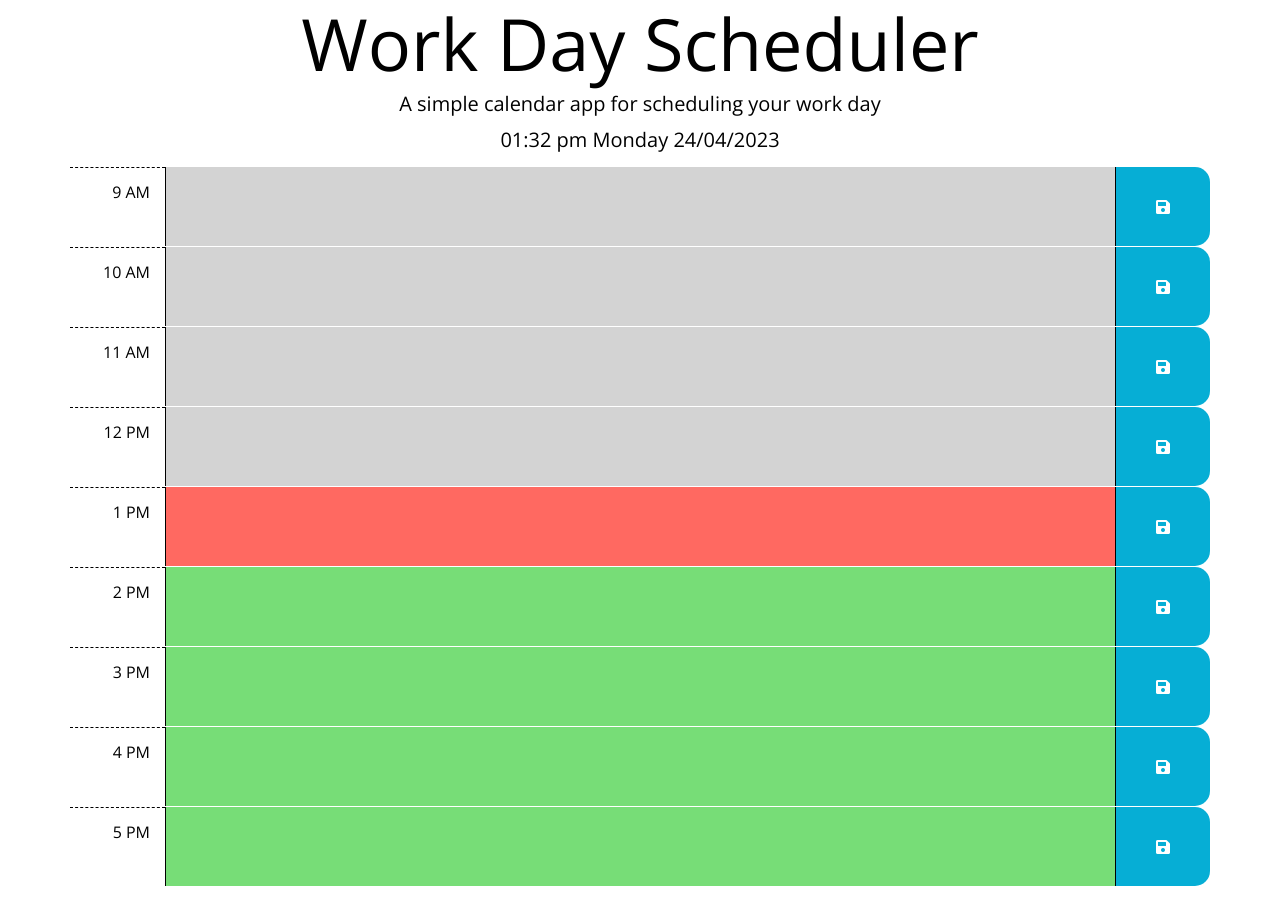
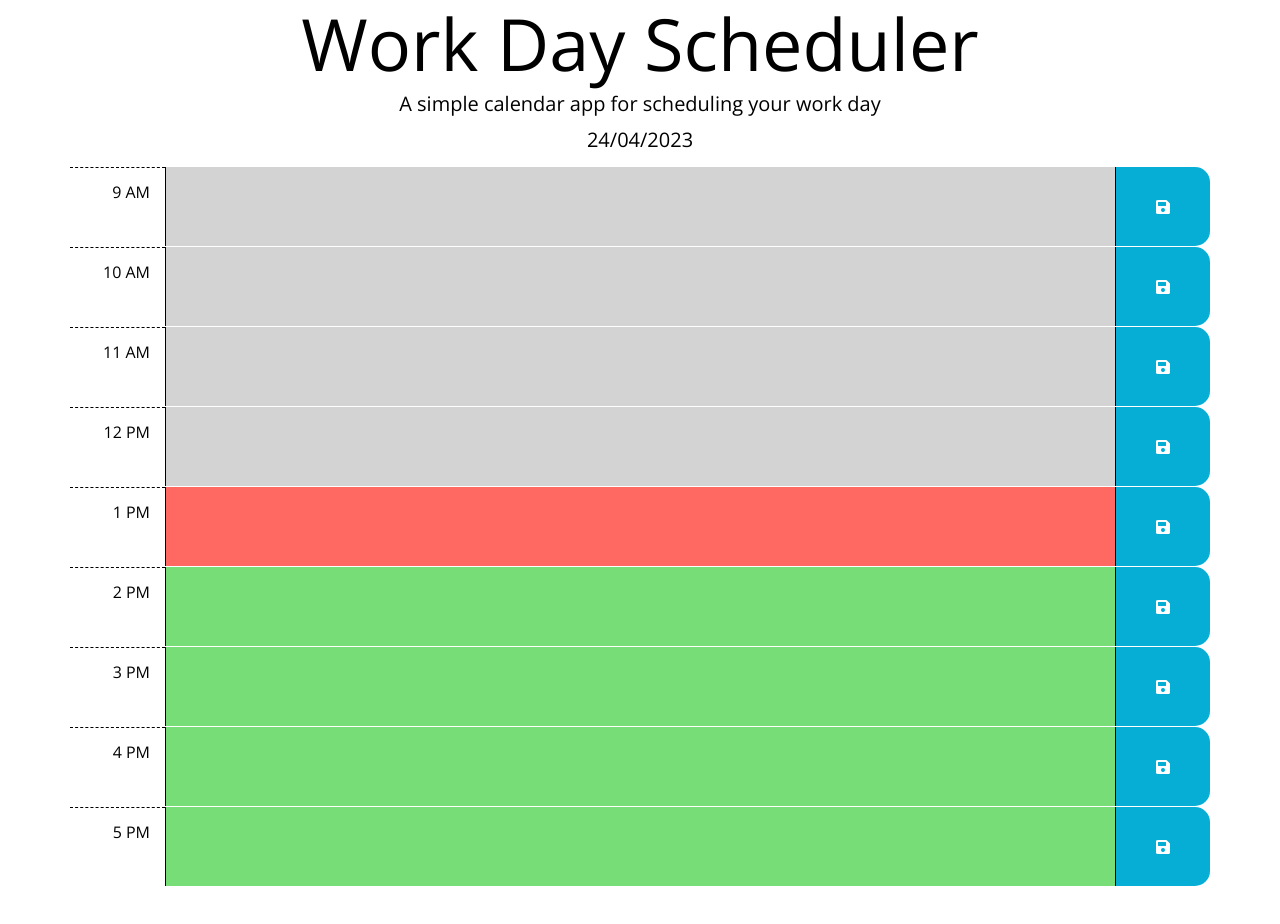
Before and after one commit to Saben1/Day-planner, a plain HTML site: page index.html in a window 1280 px wide. Drawn offline with nearby package versions, Linux system fonts and the light colour scheme.

Commit message:
final with readme

```diff
--- a/assests/script.js
+++ b/assests/script.js
@@ -1,16 +1,16 @@
 $(document).ready(function() {
 
-    var $currentDay = $("#currentDay");
-    var $container = $(".container");
-    var timeBlocks = [];
-    var entries = [];
-    var now = moment();
-    var currentHour = now.format("HH");
+    let $currentDay = $("#currentDay");
+    let $container = $(".container");
+    let timeBlocks = [];
+    let entries = [];
+    let now = dayjs();
+    let currentHour = now.format("HH");
 
     timeDate();
     // Display time and date
     function timeDate() {
-      $currentDay.text(now.format("hh:mm a  dddd DD/MM/YYYY"));
+      $currentDay.text(now.format("DD/MM/YYYY"));
 
       hourBlocks();
       setColor();
@@ -19,8 +19,8 @@ $(document).ready(function() {
     // Create hour blocks
     function hourBlocks() {
 
-      for (var i = 9; i < 18; i++) {
-        var row = $("<div>");
+      for (let i = 9; i < 18; i++) {
+        let row = $("<div>");
         row.addClass("row time-block")
 
         if (i < 10) {
@@ -29,9 +29,9 @@ $(document).ready(function() {
           row.attr("data-hour", i);
         }
 
-        var leftCol = $("<div>");
+        let leftCol = $("<div>");
         leftCol.addClass("col-1 d-flex justify-content-end align-items-start hour");
-        var leftParagraph = $("<p>");
+        let leftParagraph = $("<p>");
         leftParagraph.addClass("mt-3 text-right");
         // Time comparision for AM and PM
         if (i < 12) {
@@ -44,7 +44,7 @@ $(document).ready(function() {
 
         leftCol.append(leftParagraph);
 
-        var centerCol = $("<div>");
+        let centerCol = $("<div>");
         centerCol.addClass("col-10 d-flex p-0 description");
         var textarea = $("<textarea>");
         textarea.addClass("w-100 user-input");
@@ -89,10 +89,10 @@ $(document).ready(function() {
       }
 
       $.each(timeBlocks, function(index, block) {
-        var currentId = block.attr("data-hour");
-        var inputField = block.find(".user-input");
+        let currentId = block.attr("data-hour");
+        let inputField = block.find(".user-input");
 
-        for (var i = 0; i < entries.length; i++) {
+        for (let i = 0; i < entries.length; i++) {
           if (entries[i].id === currentId) {
             inputField.val(entries[i].input);
           }
@@ -102,8 +102,8 @@ $(document).ready(function() {
 
     // Format Entry
     function formatEntry() {
-      var block = $(this).parent();
-      var input = block.find(".user-input").val();
+      let block = $(this).parent();
+      let input = block.find(".user-input").val();
 
       entry = {
         id: block.attr("data-hour"),
--- a/index.html
+++ b/index.html
@@ -30,7 +30,7 @@
     </div>
 
     <script src="https://cdnjs.cloudflare.com/ajax/libs/jquery/3.2.1/jquery.min.js"></script>
-    <script src="https://cdnjs.cloudflare.com/ajax/libs/moment.js/2.24.0/moment.min.js"></script>
+    <script src="https://cdn.jsdelivr.net/npm/dayjs@1.11.3/dayjs.min.js"></script>
     <script src="assests/script.js"></script>
   </body>
 </html>
```
Also changed, not shown: 1 other file.
